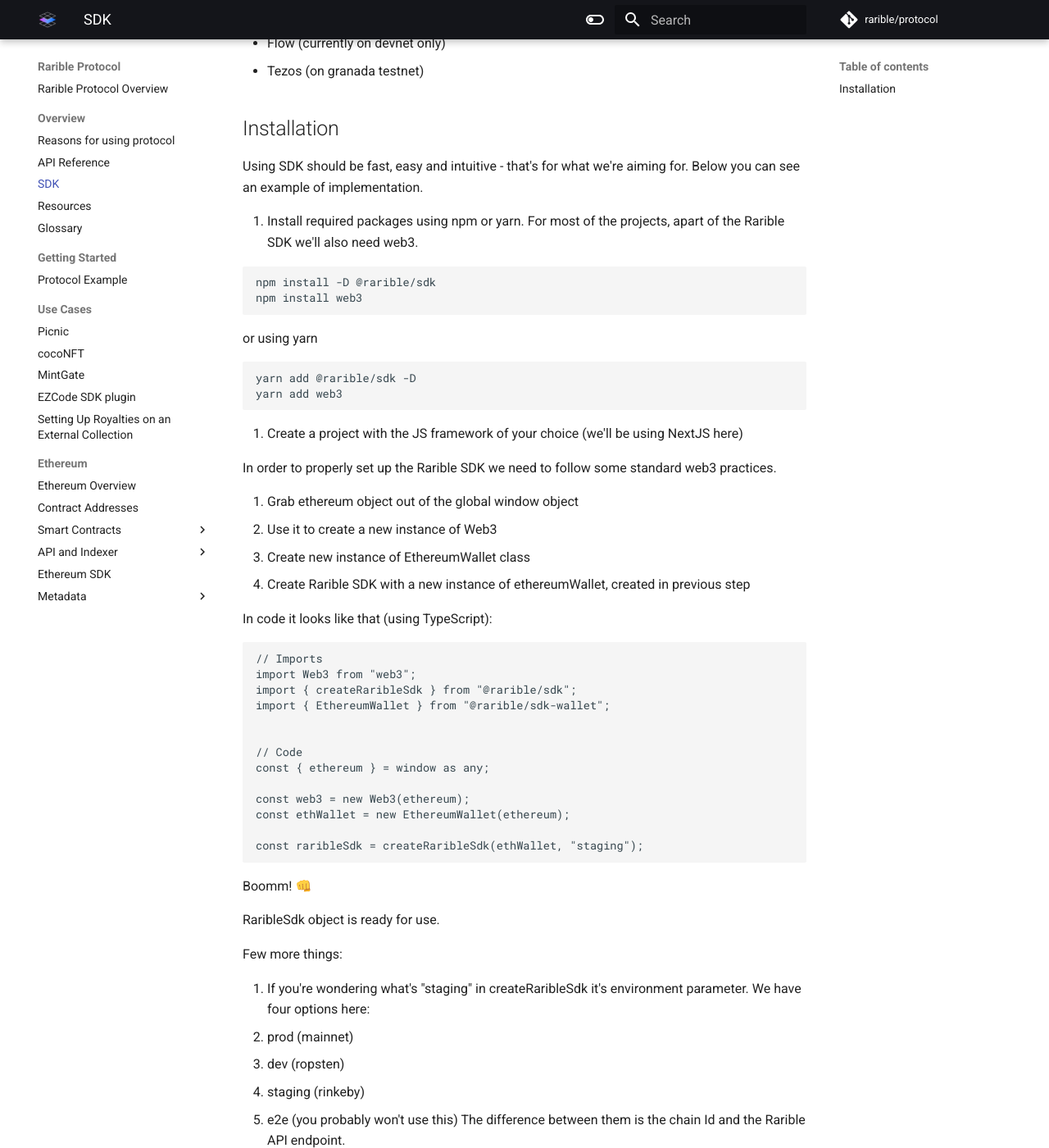
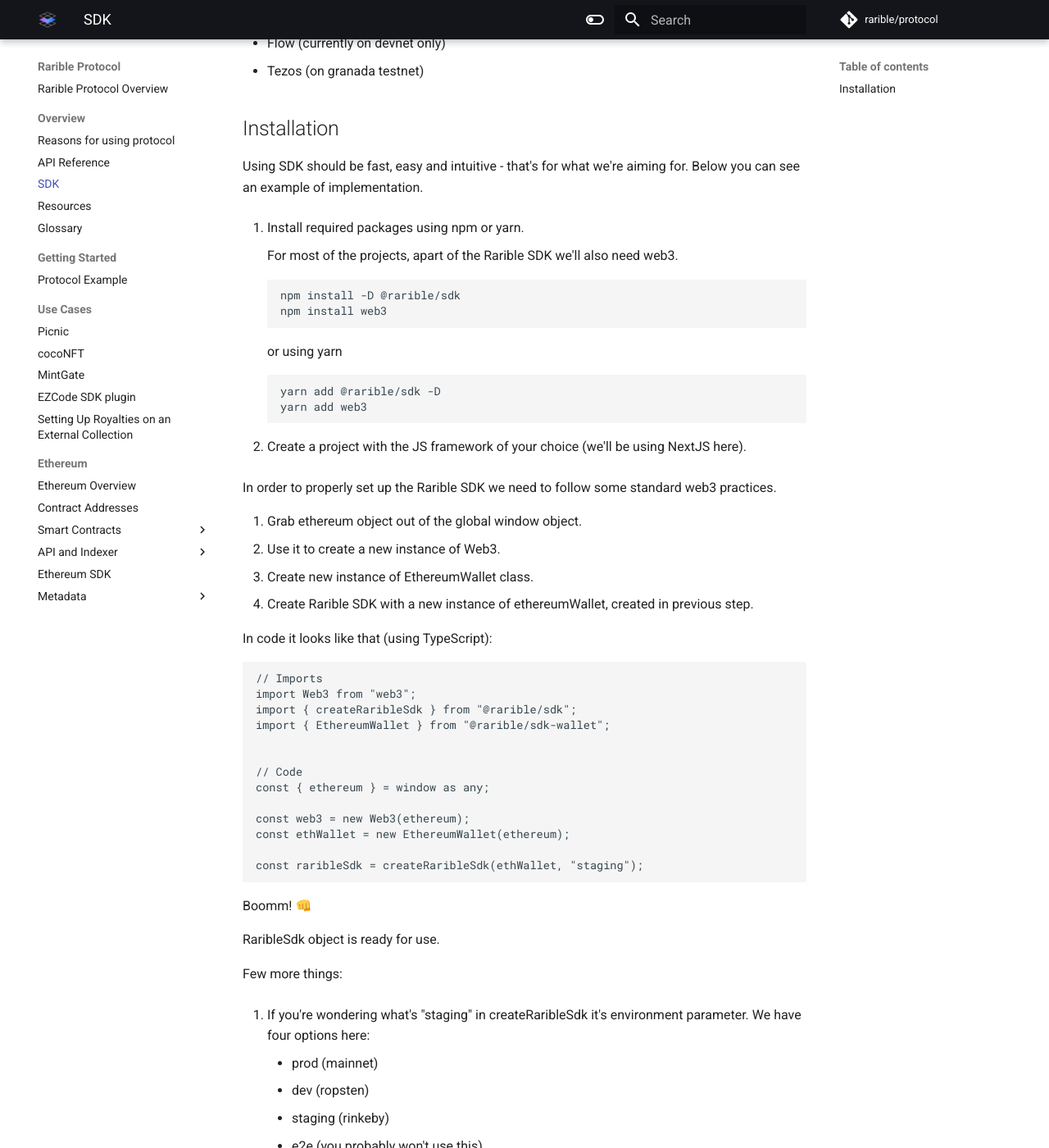
Before and after one commit to rarible/protocol, an MkDocs documentation site: the page built from docs/overview/union-sdk.md, in a window 1280 px wide and 1400 px high, scrolled down 282 px. Shown: the whole window at 82% size. Built offline with MkDocs 1.6.1 and Material for MkDocs 9.7.7, drawn with Linux system fonts in a browser that asks for light colours; comment, search, counter and statistics services are not loaded; some of the changed text lies outside the part shown.

Commit message:
Minor fixes of lists and margins

````diff
--- a/docs/overview/union-sdk.md
+++ b/docs/overview/union-sdk.md
@@ -14,28 +14,29 @@
 Below you can see an example of implementation.
 
 1. Install required packages using npm or yarn.
-   For most of the projects, apart of the Rarible SDK we'll also need web3.
 
-```
-npm install -D @rarible/sdk
-npm install web3
-```
+    For most of the projects, apart of the Rarible SDK we'll also need web3.
 
-or using yarn
+    ```
+    npm install -D @rarible/sdk
+    npm install web3
+    ```
 
-```
-yarn add @rarible/sdk -D
-yarn add web3
-```
+    or using yarn
 
-2. Create a project with the JS framework of your choice (we'll be using NextJS here)
+    ```
+    yarn add @rarible/sdk -D
+    yarn add web3
+    ```
+
+2. Create a project with the JS framework of your choice (we'll be using NextJS here).
 
 In order to properly set up the Rarible SDK we need to follow some standard web3 practices.
 
-1. Grab ethereum object out of the global window object
-2. Use it to create a new instance of Web3
-3. Create new instance of EthereumWallet class
-4. Create Rarible SDK with a new instance of ethereumWallet, created in previous step
+1. Grab ethereum object out of the global window object.
+2. Use it to create a new instance of Web3.
+3. Create new instance of EthereumWallet class.
+4. Create Rarible SDK with a new instance of ethereumWallet, created in previous step.
 
 In code it looks like that (using TypeScript):
 
@@ -62,11 +63,14 @@
 Few more things:
 
 1. If you're wondering what's "staging" in createRaribleSdk it's environment parameter. We have four options here:
-   - prod (mainnet)
-   - dev (ropsten)
-   - staging (rinkeby)
-   - e2e (you probably won't use this)
-     The difference between them is the chain Id and the Rarible API endpoint.
+
+    - prod (mainnet)
+    - dev (ropsten)
+    - staging (rinkeby)
+    - e2e (you probably won't use this)
+
+    The difference between them is the chain Id and the Rarible API endpoint.
+
 2. If you're creating any sort of blockchain application which will interact with users you'll still need to implement connect metamask button in order to get their wallet connected.
 
 See more information about usage Protocol SDK on [https://github.com/rarible/sdk](https://github.com/rarible/sdk)
````
